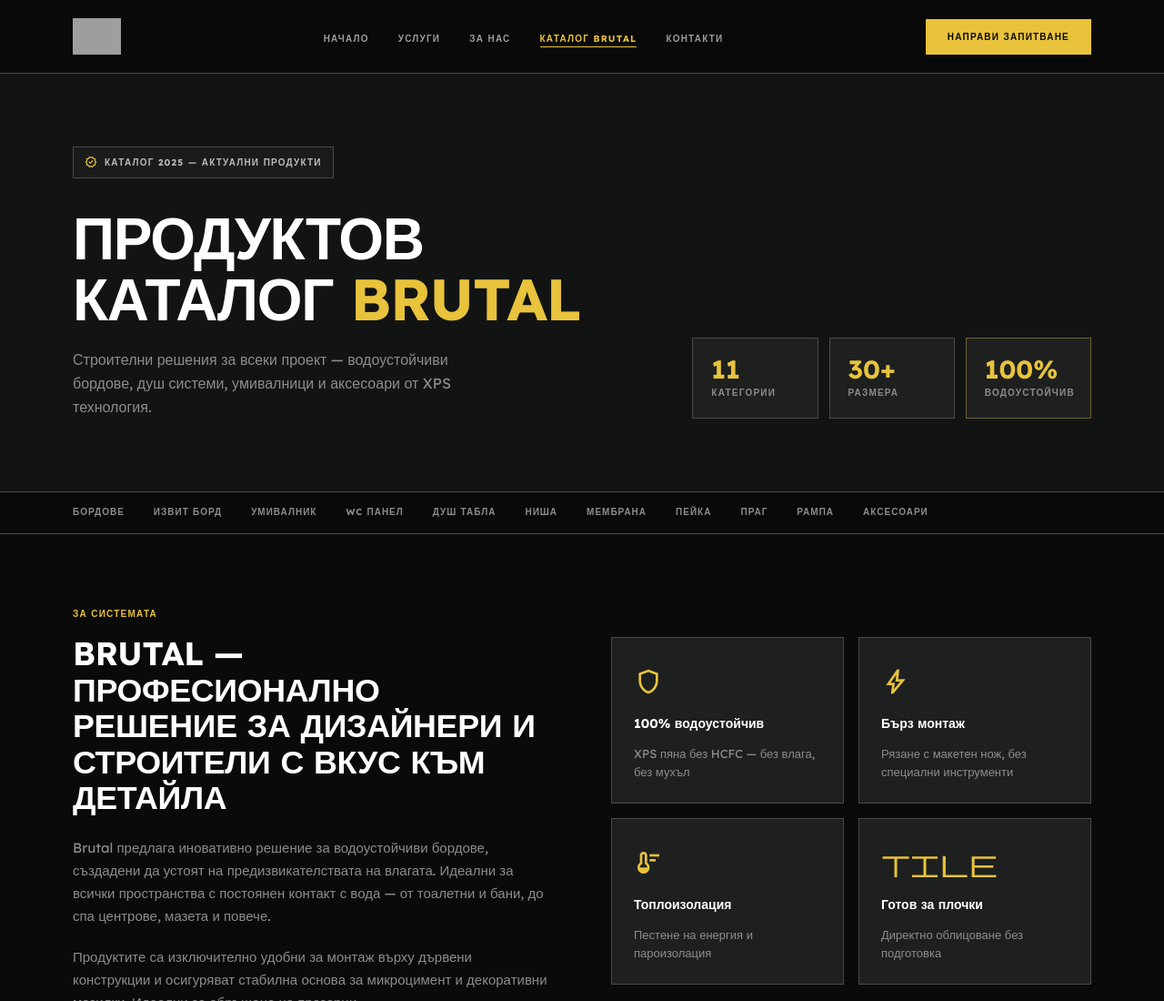
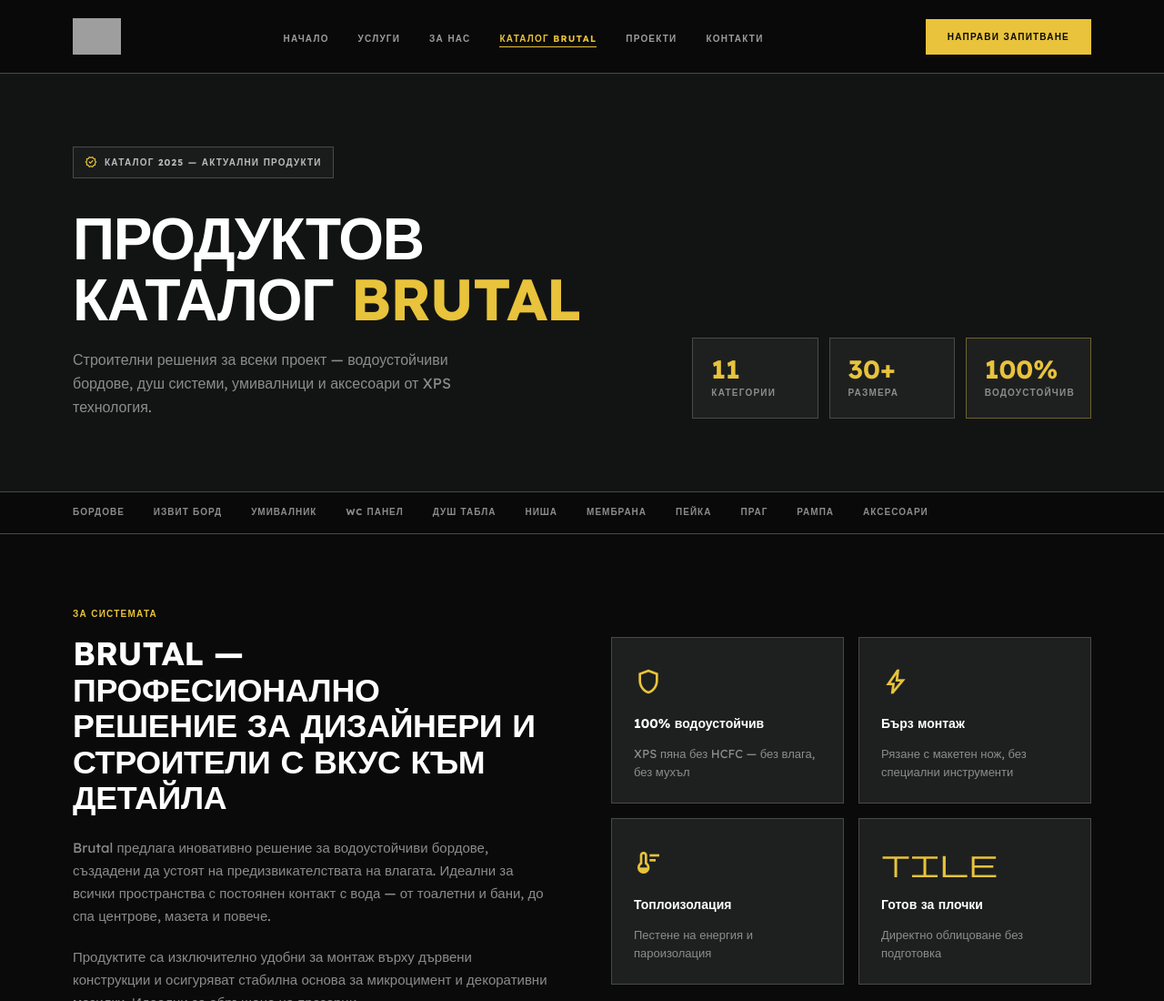
Before and after one commit to tlk0s/ssg, a plain HTML site: page catalog.html in a window 1280 px wide. Shown: the top 1100 px of the page at 91% size. Drawn offline with nearby package versions, Linux system fonts and the light colour scheme; grey boxes are pictures that could not be loaded.

Commit message:
Add Проекти nav link opening Instagram in new tab; support target/_blank in nav items

```diff
--- a/catalog.html
+++ b/catalog.html
@@ -81,12 +81,21 @@
 function buildNav(d){
   const logoEl=h('a',{href:'index.html',class:'flex items-center'},img(d.site.logo,d.site.name,'h-10 w-auto object-contain'));
   const links=h('ul',{class:'hidden md:flex gap-8'},
-    ...d.nav.map(n=>h('li',{},a(n.href,n.page==='catalog'?'text-gold border-b border-gold pb-0.5 label-caps':'text-white/60 hover:text-white transition-colors label-caps',n.label)))
+    ...d.nav.map(n=>{
+      const cls=n.page==='catalog'?'text-gold border-b border-gold pb-0.5 label-caps':'text-white/60 hover:text-white transition-colors label-caps';
+      const attrs={href:n.href,class:cls};
+      if(n.target){attrs.target=n.target;attrs.rel='noopener noreferrer';}
+      return h('li',{},h('a',attrs,n.label));
+    })
   );
   const cta=a('index.html#contact','hidden md:block bg-gold text-deep-charcoal px-6 py-3 hover:bg-primary-container transition-colors label-caps','Направи запитване');
   const mbtn=h('button',{id:'menu-btn',class:'md:hidden text-gold','aria-label':'Меню'},span('ms text-3xl','menu'));
   const mmenu=h('div',{id:'mobile-menu',class:'border-t border-secondary-container px-5 py-6 bg-deep-charcoal'},
-    h('ul',{class:'space-y-5'},...d.nav.map(n=>h('li',{},a(n.href,'text-white/70 hover:text-gold block label-caps',n.label)))),
+    h('ul',{class:'space-y-5'},...d.nav.map(n=>{
+      const attrs={href:n.href,class:'text-white/70 hover:text-gold block label-caps'};
+      if(n.target){attrs.target=n.target;attrs.rel='noopener noreferrer';}
+      return h('li',{},h('a',attrs,n.label));
+    })),
     a('index.html#contact','mt-6 block bg-gold text-deep-charcoal py-4 text-center label-caps','Направи запитване')
   );
   return h('nav',{class:'sticky top-0 z-50 border-b border-secondary-container',style:'background:rgba(10,10,10,.88);backdrop-filter:blur(20px)'},
--- a/content.json
+++ b/content.json
@@ -14,11 +14,12 @@
   },
 
   "nav": [
-    { "label": "Начало",       "href": "index.html",    "page": "index" },
-    { "label": "Услуги",       "href": "index.html#services", "page": "index" },
-    { "label": "За нас",       "href": "index.html#about",    "page": "index" },
-    { "label": "Каталог BRUTAL","href": "catalog.html",  "page": "catalog" },
-    { "label": "Контакти",     "href": "index.html#contact",  "page": "index" }
+    { "label": "Начало",        "href": "index.html",           "page": "index" },
+    { "label": "Услуги",        "href": "index.html#services",  "page": "index" },
+    { "label": "За нас",        "href": "index.html#about",     "page": "index" },
+    { "label": "Каталог BRUTAL","href": "catalog.html",         "page": "catalog" },
+    { "label": "Проекти",       "href": "https://www.instagram.com/ssgssolutions", "page": "external", "target": "_blank" },
+    { "label": "Контакти",      "href": "index.html#contact",   "page": "index" }
   ],
 
   "hero": {
```
Also changed, not shown: index.html (+12 -5 lines).
